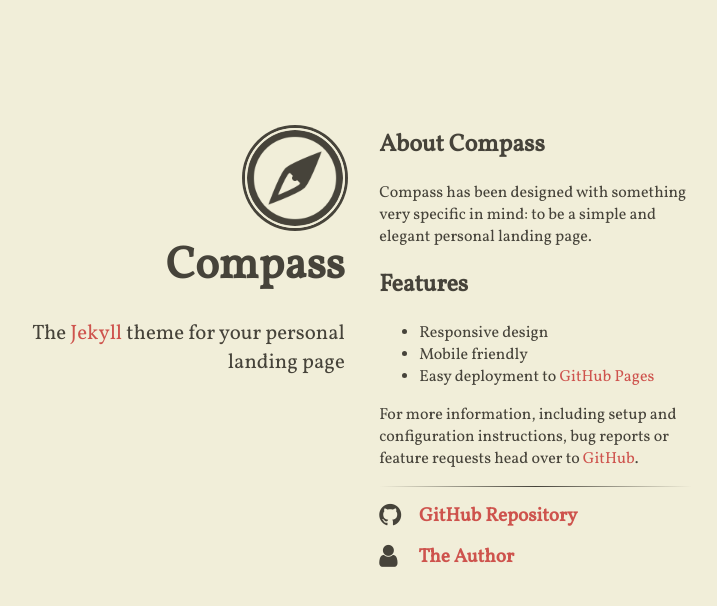
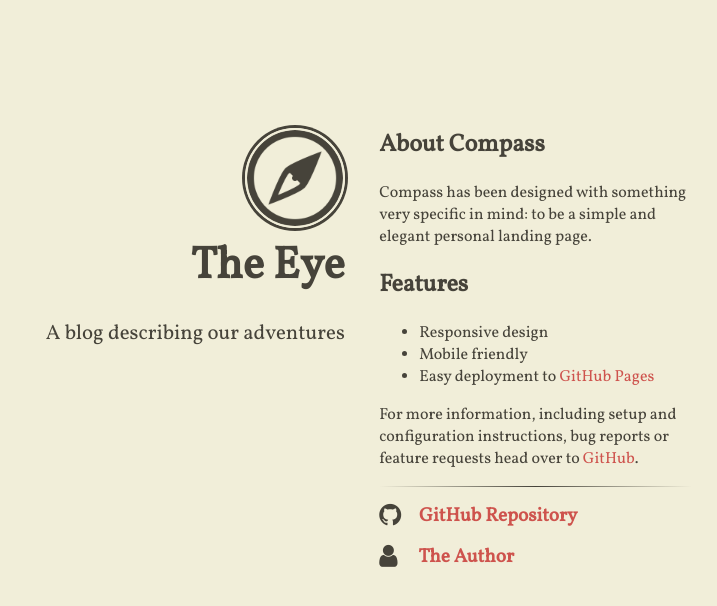
Before and after one commit to the-eye-blog/the-eye-blog.github.io, a Jekyll site: the page built from index.html, in a window 1280 px wide. Shown: the top 606 px of the page, without its empty margins (288-1005 px from the left). Built offline with Jekyll 4.4.1, drawn with Linux system fonts in a browser that asks for light colours; nearby versions of some CDN libraries.

Commit message:
first commit

```diff
--- a/_config.yml
+++ b/_config.yml
@@ -1,5 +1,5 @@
 # general configuration
-url: http://excentris.net
+url:
 baseurl: ''
 
 # compass configuration
@@ -7,10 +7,9 @@
   # an avatar or logo (optional)
   logo: "/images/compass.png"
   # author will appear under the avatar (optional)
-  author: "Compass"
+  author: "The Eye"
   # tagline will appear under the title (optional)
-  tagline: "The <a href='http://jekyllrb.com'>Jekyll</a> theme for your personal landing page"
-  # if include_content is true, the contents of the content.html include will be
+  tagline: "A blog describing our adventures"
   # added right above the generated item list, if present
   include_content: true
   # if include_analytics is true, the content of the analytics.html include will
```
